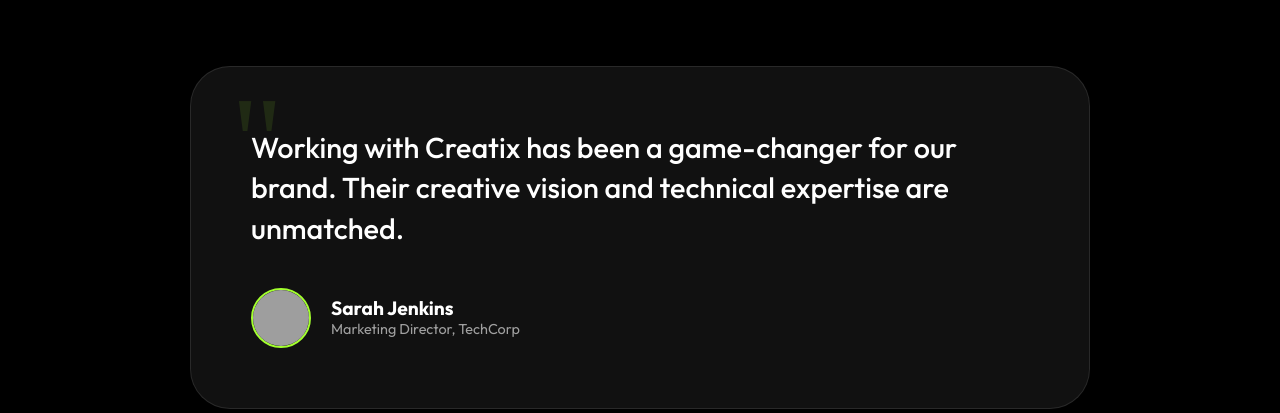
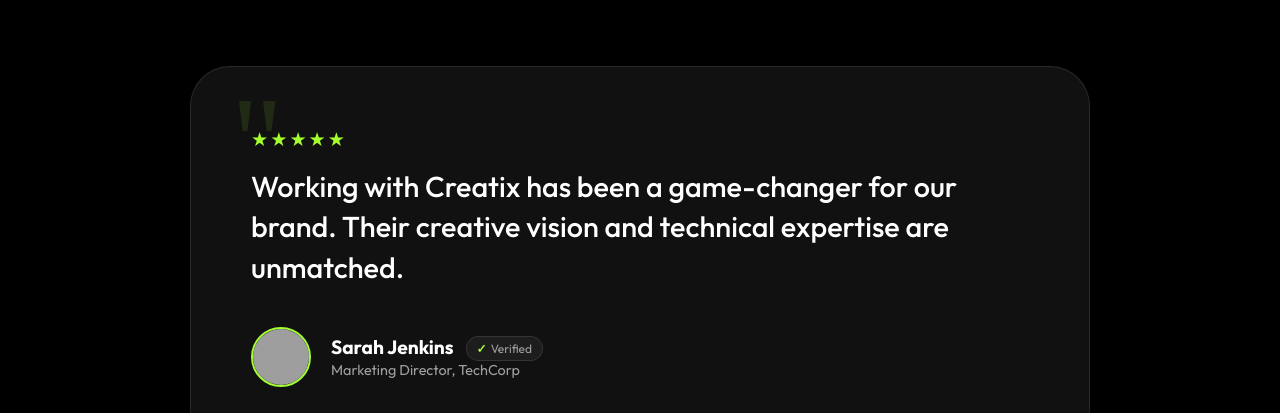
Before and after one commit to usanasenicej/creative, a Vue app: page / in a window 1280 px wide. Shown: the part 4400-4813 px from the top of the page. Built offline with nearby package versions, Linux system fonts and the light colour scheme; grey boxes are pictures that could not be loaded.

Commit message:
feat(ui): add star ratings and verified badges to reviews

```diff
--- a/src/components/ReviewSection.vue
+++ b/src/components/ReviewSection.vue
@@ -9,11 +9,19 @@
         <div v-for="(review, index) in reviews" :key="index" class="review-card" :class="{ active: activeIndex === index }">
           <div class="review-content">
             <div class="quote-icon">"</div>
-            <p class="review-text">{{ review.text }}</p>
+            <div class="review-text-container">
+              <div class="trust-stars">★★★★★</div>
+              <p class="review-text">{{ review.text }}</p>
+            </div>
             <div class="review-footer">
               <img :src="review.image" :alt="review.name" class="reviewer-img">
               <div class="reviewer-info">
-                <h4 class="reviewer-name">{{ review.name }}</h4>
+                <div class="name-row">
+                  <h4 class="reviewer-name">{{ review.name }}</h4>
+                  <div class="verified-badge pill">
+                    <span class="check">✓</span> Verified
+                  </div>
+                </div>
                 <p class="reviewer-role">{{ review.role }}</p>
               </div>
             </div>
@@ -121,6 +129,13 @@
   line-height: 1;
 }
 
+.trust-stars {
+  color: var(--accent-green);
+  font-size: 1.2rem;
+  margin-bottom: 15px;
+  letter-spacing: 2px;
+}
+
 .review-text {
   font-size: 1.8rem;
   font-weight: 500;
@@ -143,6 +158,28 @@
   border-radius: 50%;
   object-fit: cover;
   border: 2px solid var(--accent-green);
+}
+
+.name-row {
+  display: flex;
+  align-items: center;
+  gap: 12px;
+}
+
+.verified-badge {
+  background: rgba(255, 255, 255, 0.05);
+  font-size: 0.75rem;
+  padding: 4px 10px;
+  color: var(--text-dim);
+  border: 1px solid rgba(255, 255, 255, 0.1);
+  display: flex;
+  align-items: center;
+  gap: 4px;
+}
+
+.verified-badge .check {
+  color: var(--accent-green);
+  font-weight: 900;
 }
 
 .reviewer-name {
```
